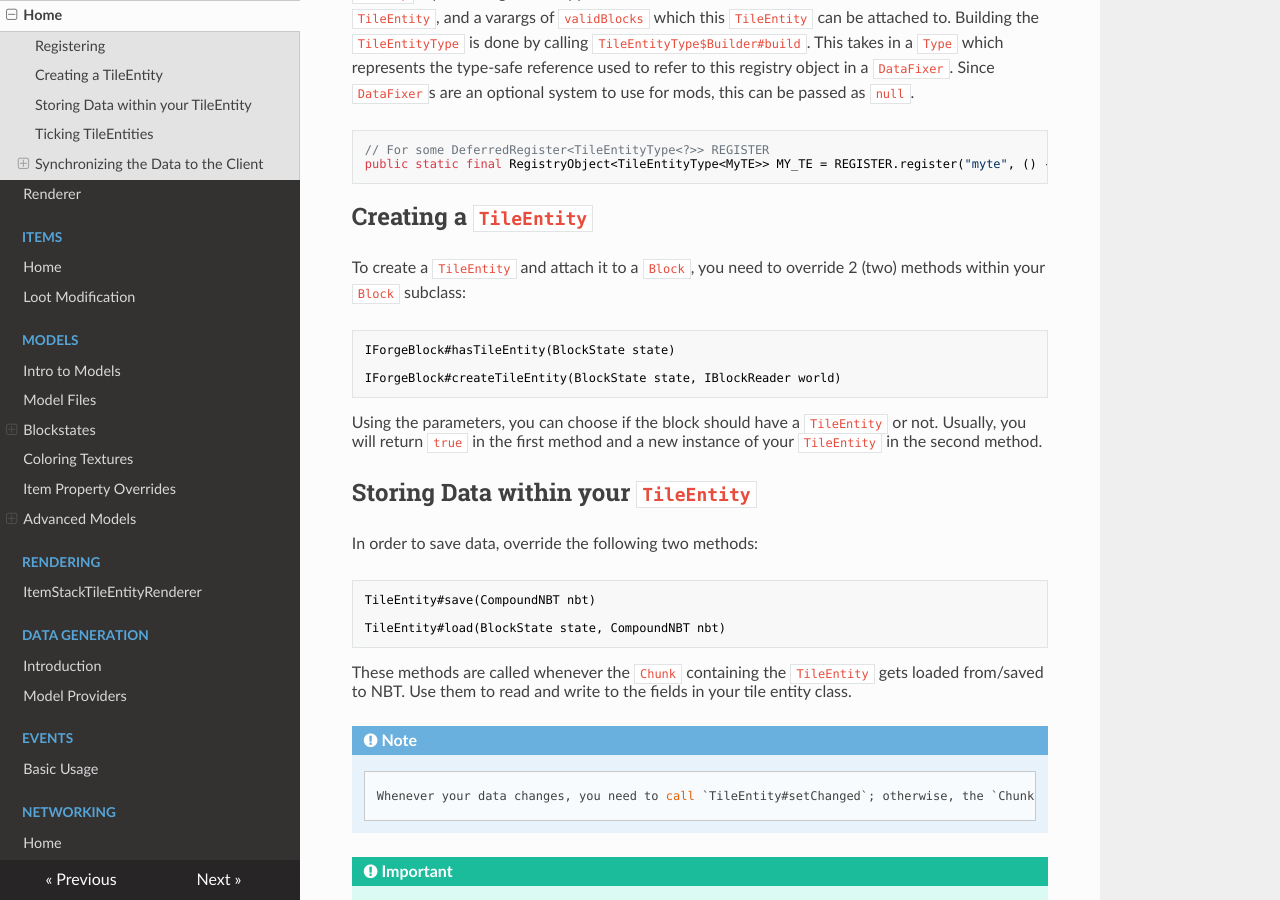
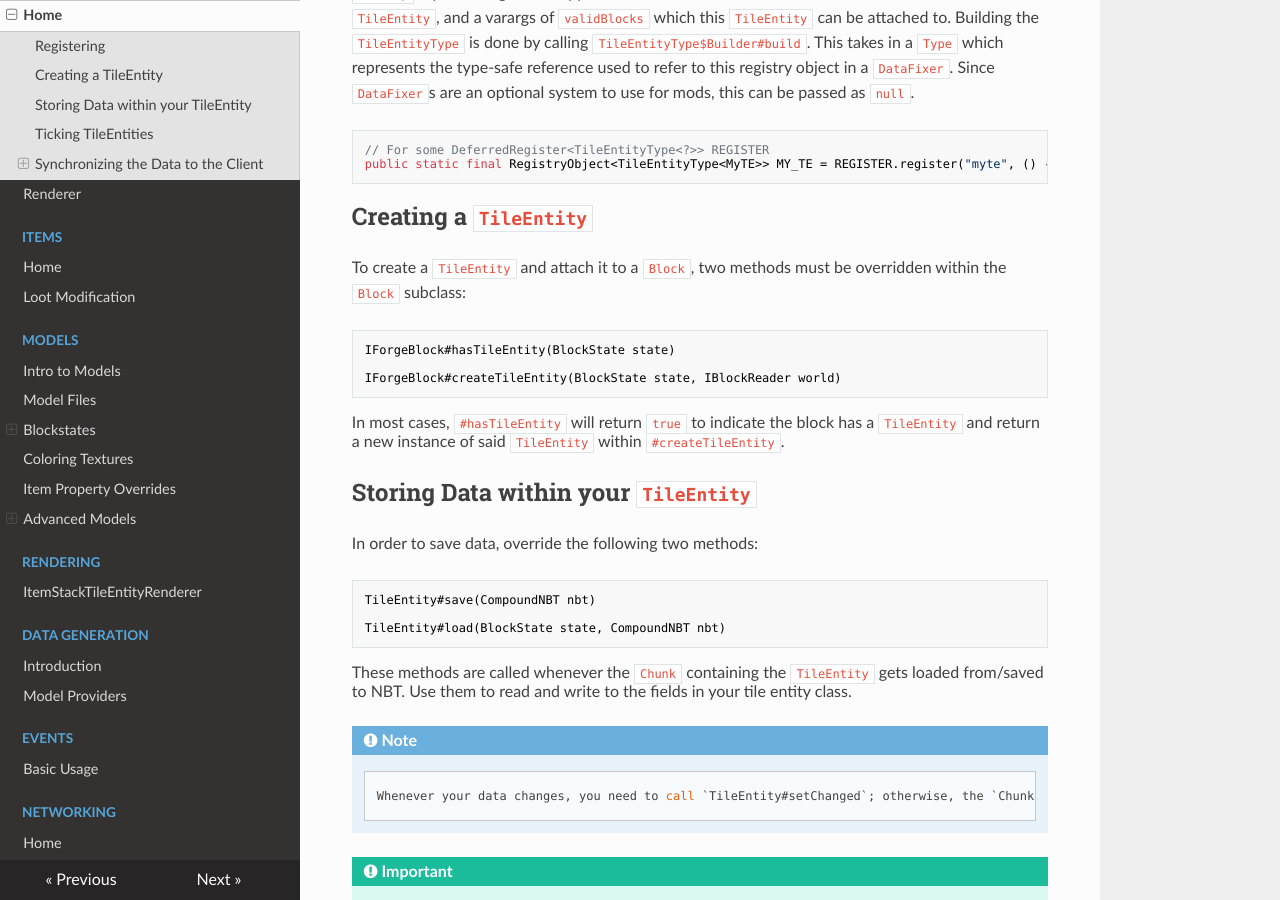
Before and after one commit to MinecraftForge/Documentation, an MkDocs documentation site: the page built from docs/tileentities/tileentity.md, in a window 1280 px wide and 900 px high, scrolled down 703 px. Built offline with MkDocs 1.6.1, drawn with Linux system fonts in a browser that asks for light colours; nearby versions of some CDN libraries.

Commit message:
Address diction and syntax

````diff
--- a/docs/tileentities/tileentity.md
+++ b/docs/tileentities/tileentity.md
@@ -24,14 +24,13 @@ public static final RegistryObject<TileEntityType<MyTE>> MY_TE = REGISTER.regist
 
 ## Creating a `TileEntity`
 
-To create a `TileEntity` and attach it to a `Block`, you need to override 2 (two) methods within your `Block` subclass:
+To create a `TileEntity` and attach it to a `Block`, two methods must be overridden within the `Block` subclass:
 ```java
 IForgeBlock#hasTileEntity(BlockState state)
 
 IForgeBlock#createTileEntity(BlockState state, IBlockReader world)
 ```
-Using the parameters, you can choose if the block should have a `TileEntity` or not.
-Usually, you will return `true` in the first method and a new instance of your `TileEntity` in the second method.
+In most cases, `#hasTileEntity` will return `true` to indicate the block has a `TileEntity` and return a new instance of said `TileEntity` within `#createTileEntity`.
 
 ## Storing Data within your `TileEntity`
 
````
